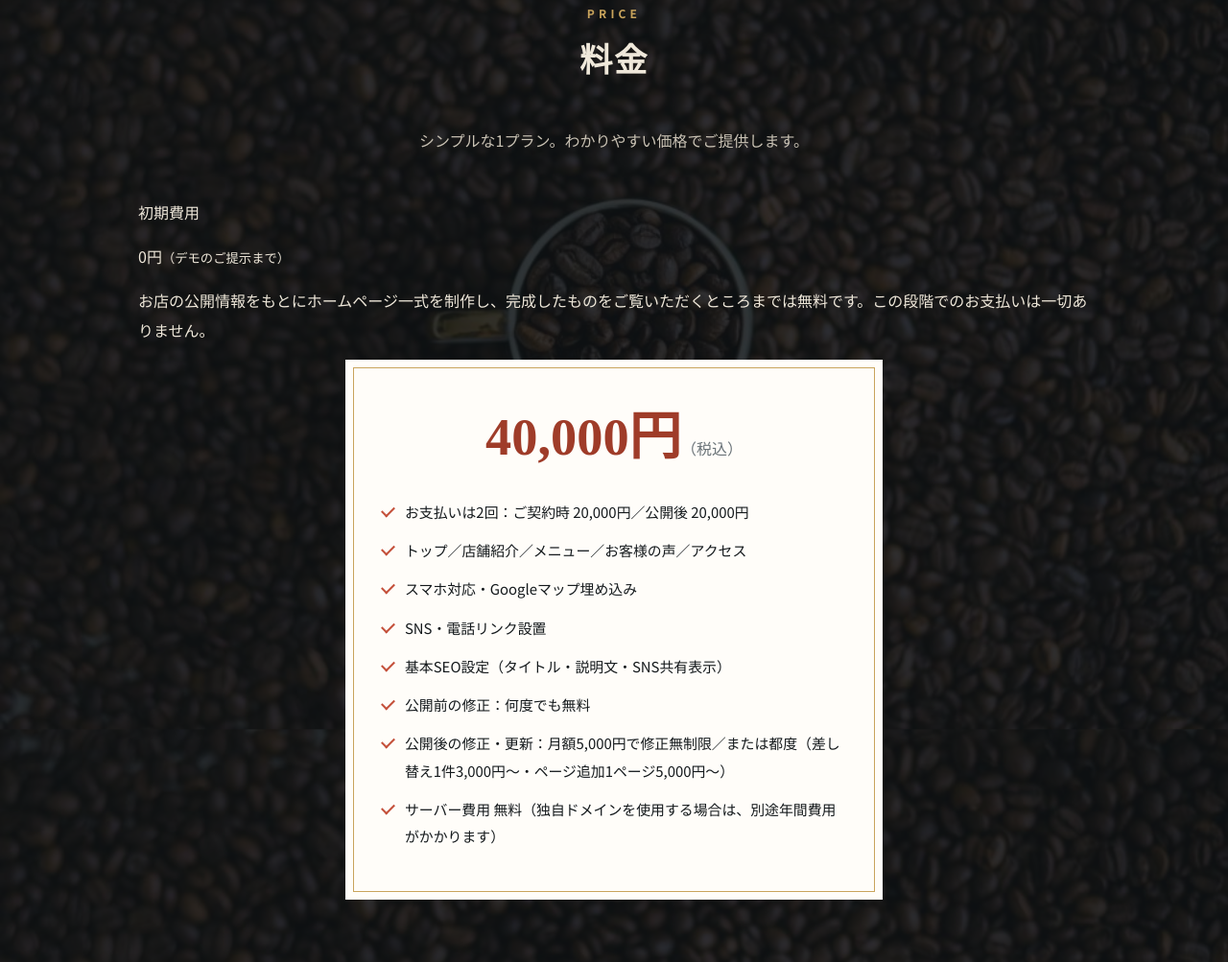
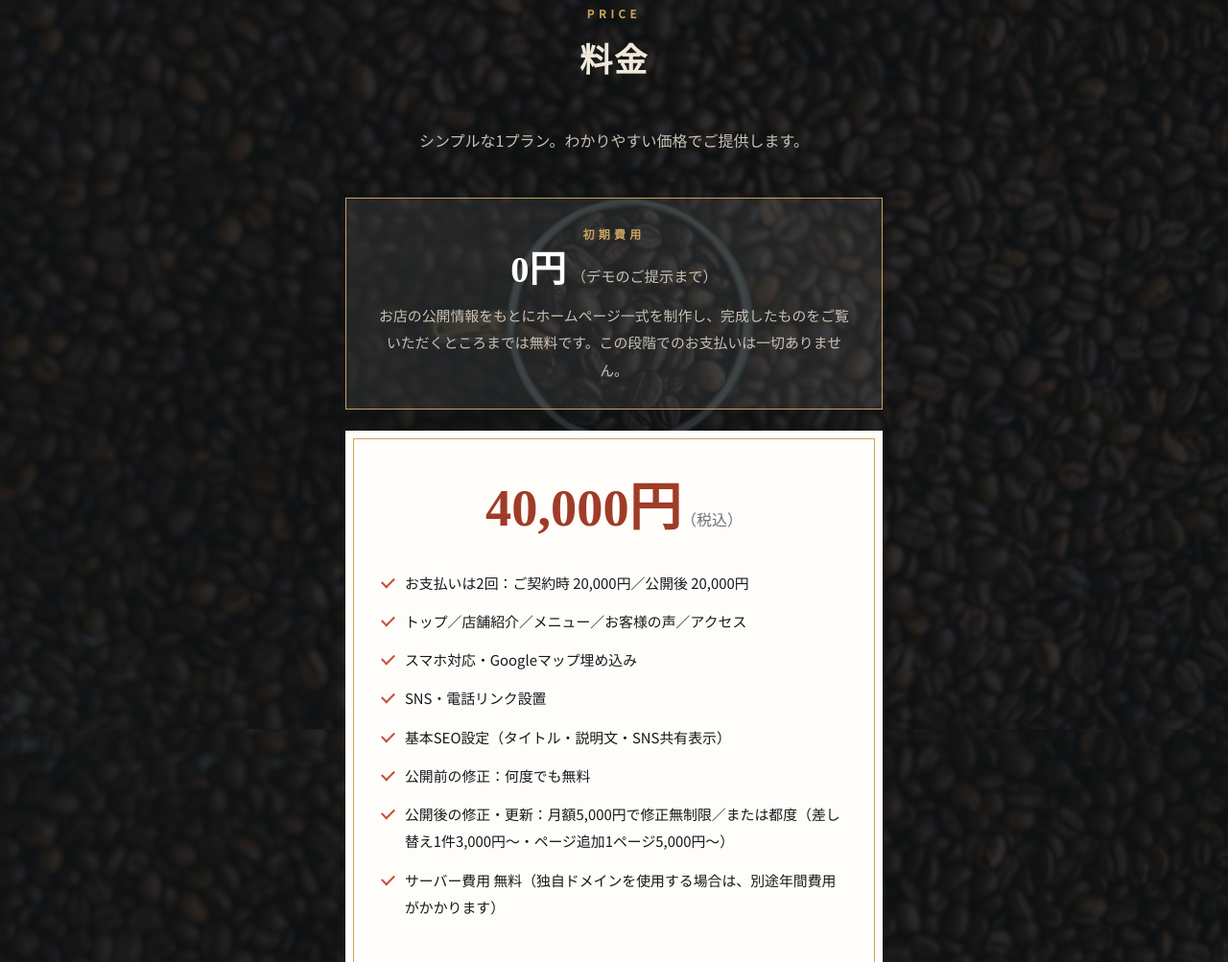
Before and after one commit to HPkakuyasusakusei/noren-web, a plain HTML site: page index.html in a window 1280 px wide. Shown: the part 6425-7428 px from the top of the page at 96% size. Drawn offline with Linux system fonts and the light colour scheme.

Commit message:
初期費用0円の案内を追加

```diff
--- a/style.css
+++ b/style.css
@@ -221,3 +221,11 @@ header .wrap{max-width:1240px}
 .pg img{height:170px}
 @media(max-width:900px){.band{grid-template-columns:repeat(2,1fr)}.band img{height:170px}}
 @media(max-width:640px){.gallery{padding:48px 0 68px}.mosaic{grid-auto-rows:150px}.track img{height:130px}.reason img{height:130px}}
+
+/* zero cost box */
+.zerobox{max-width:560px;margin:0 auto 22px;padding:26px 30px;text-align:center;border:1px solid var(--gold);background:rgba(255,253,249,.08);color:#efe8da}
+.zerobox p{margin:0}
+.zlabel{font-size:.75rem;letter-spacing:.35em;color:var(--gold);font-weight:700}
+.zprice{font-family:var(--serif);font-size:2.4rem;font-weight:700;line-height:1.4;color:#fff}
+.zprice small{font-size:.95rem;font-weight:400;color:#c9c2b4;margin-left:6px}
+.zdesc{font-size:.93rem;color:#c9c2b4;margin-top:6px!important}
```
